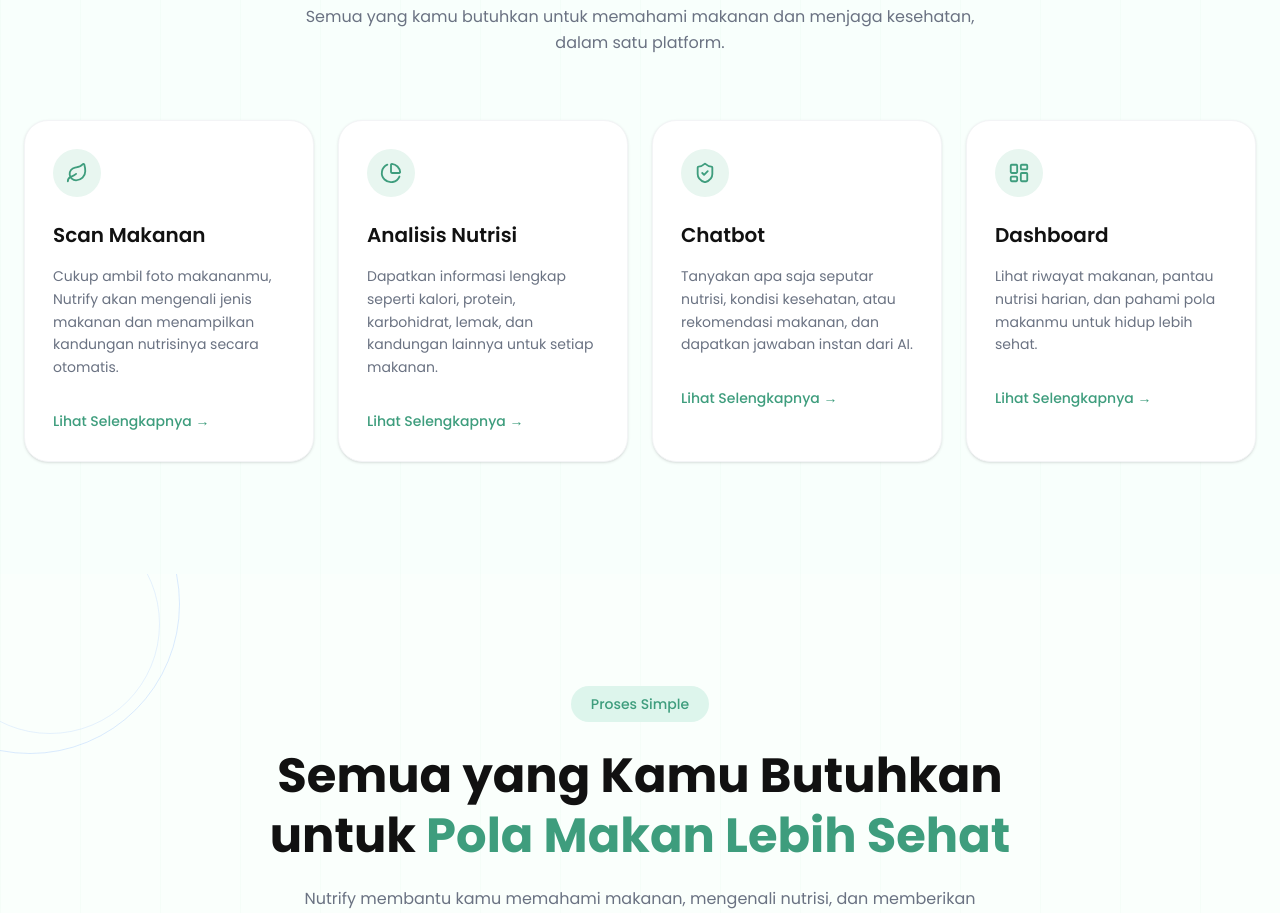
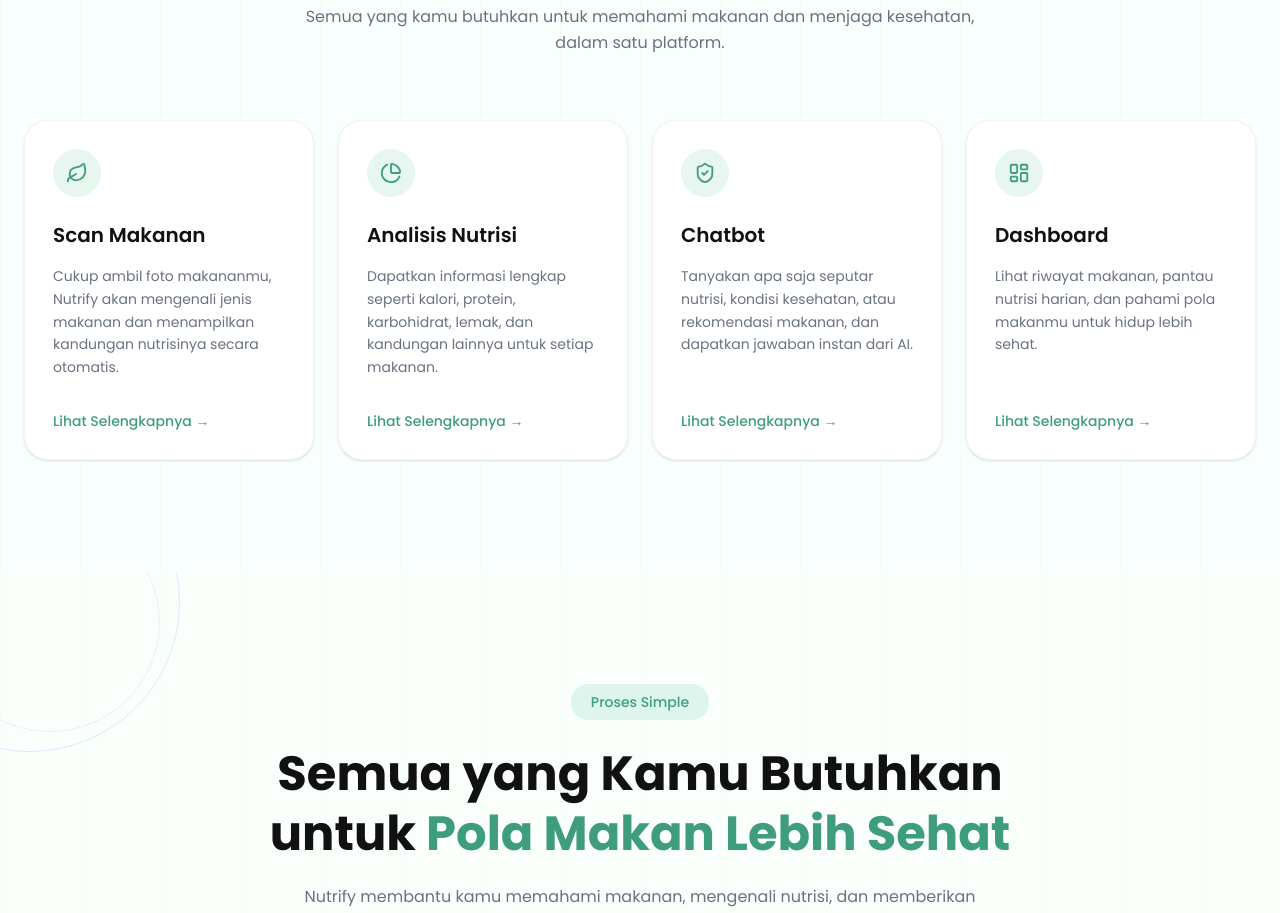
Before and after one commit to coding-camp-project/Full-Stack, a React (Vite) app in the folder frontend-nutrify/: page / in a window 1280 px wide. Shown: the part 1160-2073 px from the top of the page. Built offline with nearby package versions, Linux system fonts and the light colour scheme; no server answers.

Commit message:
fix: alignment button

```diff
--- a/frontend-nutrify/src/features/LandingPage/sections/Specialization.jsx
+++ b/frontend-nutrify/src/features/LandingPage/sections/Specialization.jsx
@@ -87,7 +87,7 @@ function Specialization() {
         </motion.div>
 
         {/* CARD */}
-        <div className="grid grid-cols-1 md:grid-cols-2 lg:grid-cols-4 gap-6 mt-16">
+        <div className="grid grid-cols-1 md:grid-cols-2 lg:grid-cols-4 gap-6 mt-16 items-stretch">
 
           {features.map((item, index) => {
             const Icon = item.icon
@@ -99,7 +99,7 @@ function Specialization() {
                 whileInView={{ opacity: 1 }}
                 viewport={{ once: true, margin: "-50px" }}
                 transition={{ duration: 0.4, delay: index * 0.05 }}
-                className="relative z-10 bg-white border border-gray-100 rounded-3xl p-7 shadow-sm hover:shadow-xl transition-all duration-300"
+                className="relative z-10 flex h-full flex-col bg-white border border-gray-100 rounded-3xl p-7 shadow-sm hover:shadow-xl transition-all duration-300"
               >
 
                 {/* ICON */}
@@ -125,7 +125,7 @@ function Specialization() {
                 {/* LINK */}
                 <Link
                   to={item.to}
-                  className="relative z-20 mt-8 inline-flex cursor-pointer items-center text-sm font-medium text-[#3e9d7d] transition-all hover:translate-x-1 hover:text-[#2d8a6a] focus-visible:outline-none focus-visible:ring-2 focus-visible:ring-[#3e9d7d]/40 focus-visible:ring-offset-2 rounded-sm"
+                  className="relative z-20 mt-auto pt-8 inline-flex cursor-pointer items-center text-sm font-medium text-[#3e9d7d] transition-all hover:translate-x-1 hover:text-[#2d8a6a] focus-visible:outline-none focus-visible:ring-2 focus-visible:ring-[#3e9d7d]/40 focus-visible:ring-offset-2 rounded-sm"
                 >
                   Lihat Selengkapnya →
                 </Link>
```
